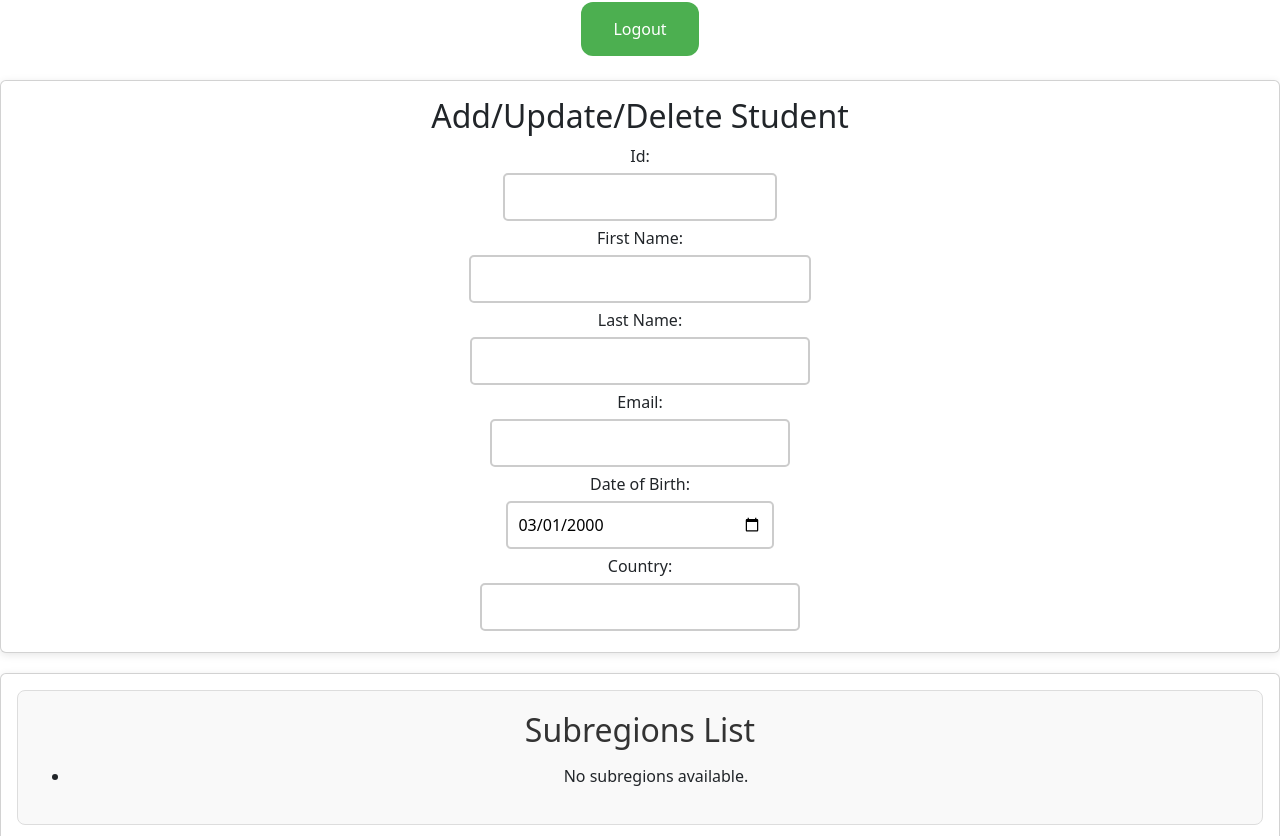
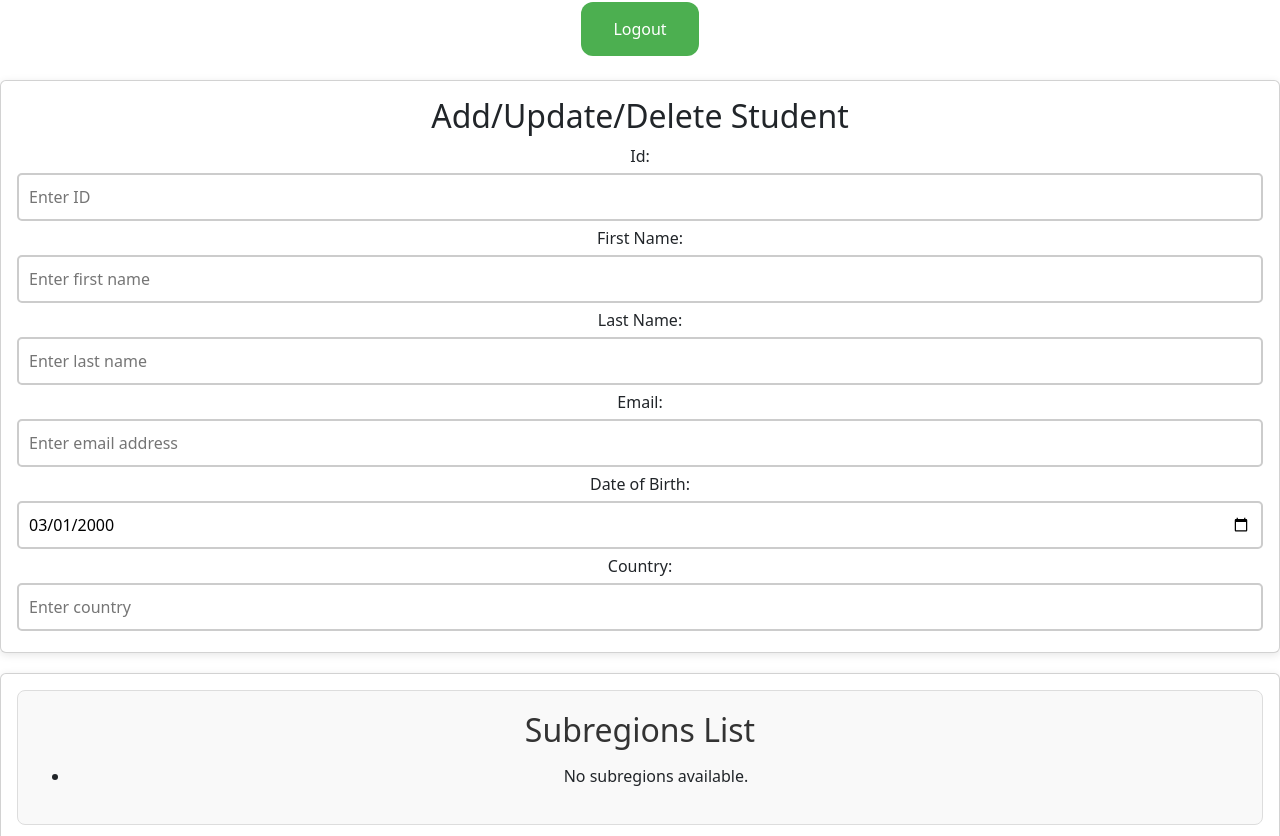
Before and after one commit to sylwiamolitor/Java17RESTPostgreSQLSpringApp, a React (Create React App) app in the folder frontend/: page /dashboard in a window 1280 px wide. Shown: the part 510-1346 px from the top of the page. Built offline with nearby package versions, Linux system fonts and the light colour scheme.

Commit message:
Improve app appearance

```diff
--- a/frontend/src/AuthenticatePage.js
+++ b/frontend/src/AuthenticatePage.js
@@ -8,6 +8,7 @@ import "./css/App.css";
 import "react-toastify/dist/ReactToastify.css";
 import "./css/Button.css";
 import "./css/Input.css";
+import "./css/Card.css";
 
 const AuthenticatePage = () => {
     const [email, setEmail] = useState("");
--- a/frontend/src/DashboardPage.js
+++ b/frontend/src/DashboardPage.js
@@ -10,6 +10,7 @@ import "react-toastify/dist/ReactToastify.css";
 import { Popup } from './forms/Popup';
 import "./css/Button.css";
 import "./css/Input.css";
+import "./css/Card.css";
 
 const DashboardPage = () => {
     const location = useLocation();
--- a/frontend/src/FirstPage.js
+++ b/frontend/src/FirstPage.js
@@ -3,6 +3,7 @@ import { useNavigate } from "react-router-dom";
 import Card from "./forms/Card";
 import "./css/App.css";
 import "./css/Button.css";
+import "./css/Card.css";
 
 const FirstPage = () => {
     const navigate = useNavigate();
--- a/frontend/src/RegisterPage.js
+++ b/frontend/src/RegisterPage.js
@@ -54,7 +54,7 @@ const RegisterPage = () => {
         <Card>
           <h2>Register</h2>
           <div>
-            <label>
+            <label className="full-width-label">
               First Name:
               <input className="input-field"
                   type="text"
@@ -66,7 +66,7 @@ const RegisterPage = () => {
             </label>
           </div>
           <div>
-            <label>
+            <label className="full-width-label">
               Last Name:
               <input className="input-field"
                   type="text"
--- a/frontend/src/css/App.css
+++ b/frontend/src/css/App.css
@@ -52,7 +52,7 @@
      color: #333;
      margin-bottom: 15px;
 }
- .student-item {
+ .custom-item {
      padding: 10px;
      border-bottom: 1px solid #eee;
      transition: background-color 0.3s;
--- a/frontend/src/css/Input.css
+++ b/frontend/src/css/Input.css
@@ -13,3 +13,8 @@
     box-shadow: 0 0 5px rgba(0, 123, 255, 0.5);
     outline: none;
 }
+
+.full-width-label {
+  display: block;
+  width: 100%;
+}
--- a/frontend/src/forms/StudentForm.js
+++ b/frontend/src/forms/StudentForm.js
@@ -10,68 +10,74 @@ const StudentForm = ({ student, setStudent }) => {
     <div>
       <form>
         <div>
-          <label>
+          <label className="full-width-label">
             Id:
             <input className="input-field"
               type="number"
               name="id"
               value={student.id}
               onChange={handleChange}
+              placeholder="Enter ID"
             />
           </label>
         </div>
         <div>
-          <label>
+          <label className="full-width-label">
             First Name:
             <input className="input-field"
               type="text"
               name="firstName"
               value={student.firstName}
               onChange={handleChange}
+              placeholder="Enter first name"
             />
           </label>
         </div>
         <div>
-          <label>
+          <label className="full-width-label">
             Last Name:
             <input className="input-field"
               type="text"
               name="lastName"
               value={student.lastName}
               onChange={handleChange}
+              placeholder="Enter last name"
             />
           </label>
         </div>
         <div>
-          <label>
+          <label className="full-width-label">
             Email:
             <input className="input-field"
               type="email"
               name="email"
               value={student.email}
               onChange={handleChange}
+              placeholder="Enter email address"
             />
           </label>
         </div>
         <div>
-          <label>
+          <label className="full-width-label">
             Date of Birth:
             <input className="input-field"
               type="date"
               name="dateOfBirth"
               value={student.dateOfBirth}
               onChange={handleChange}
+              placeholder="Enter birth date"
             />
           </label>
         </div>
         <div>
-          <label>
+          <label className="full-width-label">
             Country:
             <input className="input-field"
               type="text"
               name="country"
               value={student.country}
               onChange={handleChange}
+              placeholder="Enter country"
             />
           </label>
         </div>
```
